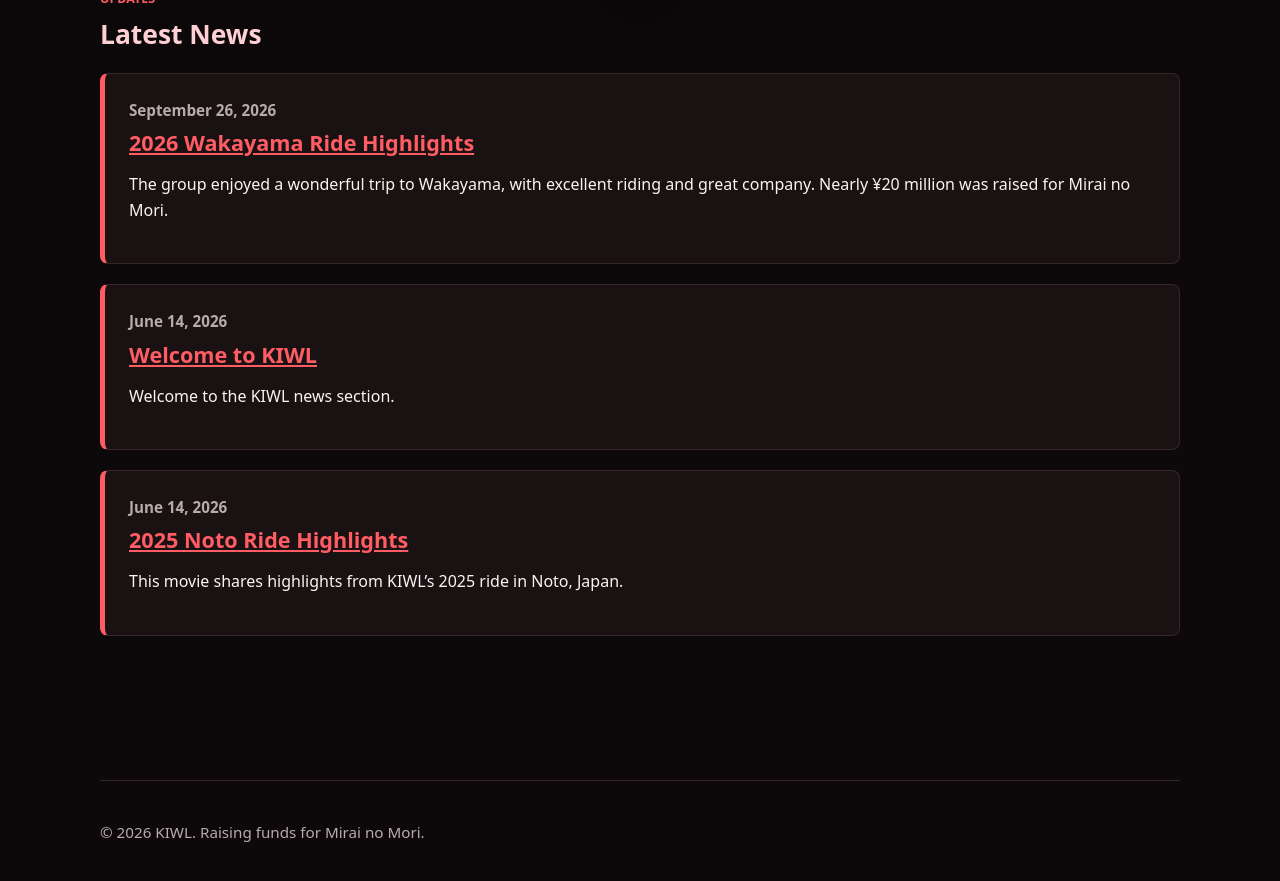
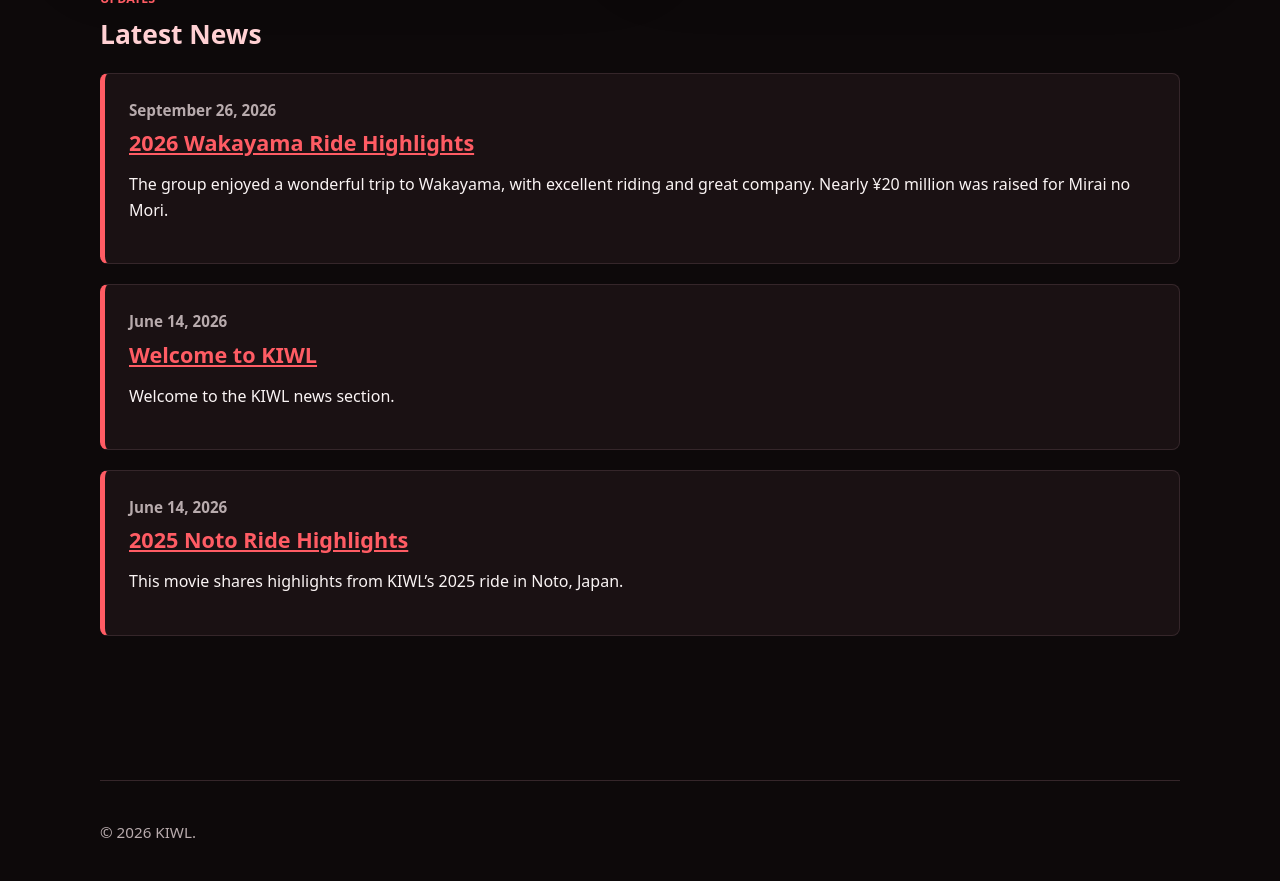
Before and after one commit to KIWL-Japan/kiwl, a Jekyll site: the page built from index.md, in a window 1280 px wide and 900 px high, scrolled down 1522 px. Shown: the top 881 px of the window. Built offline with Jekyll 4.4.1, drawn with Linux system fonts in a browser that asks for light colours.

Commit message:
Simplify footer copyright text

```diff
--- a/_layouts/default.html
+++ b/_layouts/default.html
@@ -41,7 +41,7 @@
     </main>
 
     <footer class="site-footer">
-      <p>&copy; {{ "now" | date: "%Y" }} KIWL. Raising funds for Mirai no Mori.</p>
+      <p>&copy; {{ "now" | date: "%Y" }} KIWL.</p>
     </footer>
   </body>
 </html>
```
